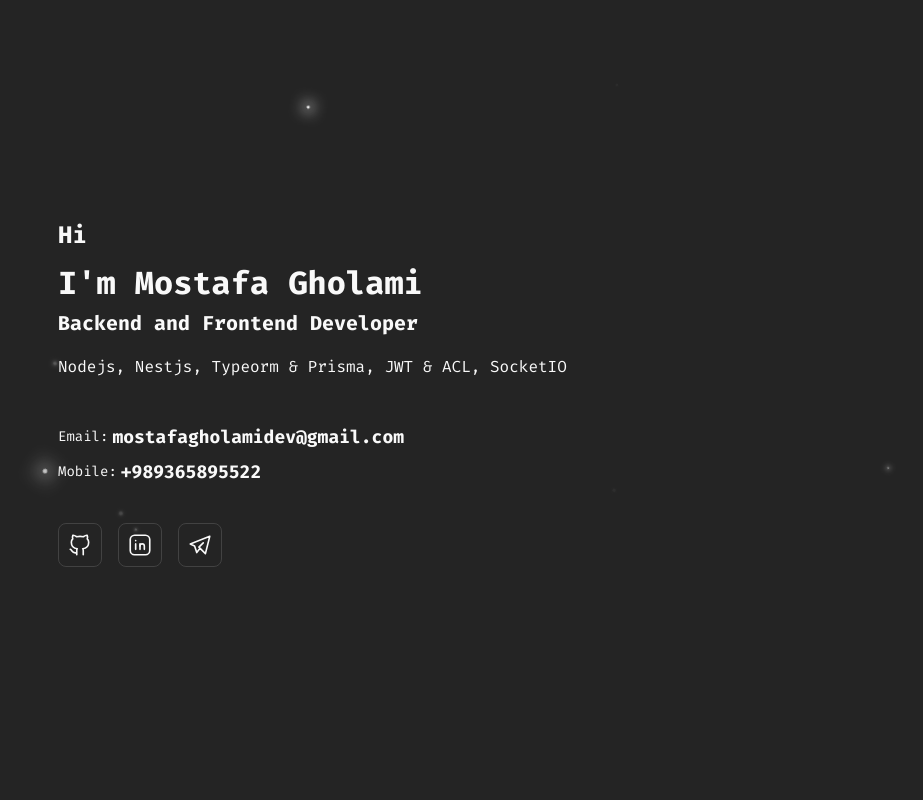
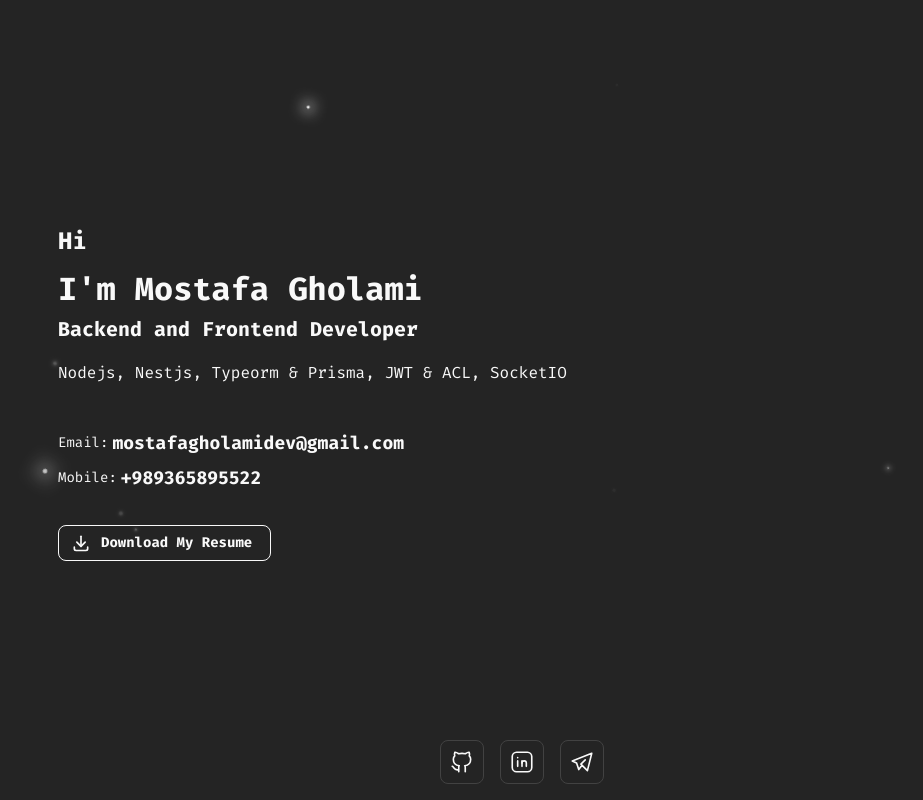
Before and after one commit to mst-ghi/mst-ghi.github.io, a Next.js app: page / in a window 1280 px wide. Shown: the whole page, without its empty margins (118-1041 px from the left). Built offline with nearby package versions, Linux system fonts and the light colour scheme.

Commit message:
source updated
Signed-off-by: Mostafa Gholami <mostafagholamidev@gmail.com>

```diff
--- a/src/app/page.tsx
+++ b/src/app/page.tsx
@@ -1,11 +1,12 @@
 'use client';
 
+import Link from 'next/link';
 import { AppData } from '@/data';
 import { useMediaQueries } from '@/hooks';
 import { AppPage } from '@/components/shell';
-import { Socials } from '@/components/common';
-import { Anchor, Flex, Text } from '@mantine/core';
+import { IconDownload } from '@tabler/icons-react';
 import { TypeAnimation } from 'react-type-animation';
+import { Anchor, Box, Button, Flex, Text } from '@mantine/core';
 
 export default function HomePage() {
   const { isMobile, isDesktop } = useMediaQueries();
@@ -66,7 +67,18 @@ export default function HomePage() {
         </Anchor>
       </Flex>
 
-      <Socials />
+      <Box mt='md'>
+        <Button
+          component={Link}
+          variant='outline'
+          color='#f9f9f9'
+          target='_blank'
+          href='/MostafaGholami-Resume.pdf'
+          leftSection={<IconDownload size={20} />}
+        >
+          Download My Resume
+        </Button>
+      </Box>
     </AppPage>
   );
 }
--- a/src/components/shell/app-layout.tsx
+++ b/src/components/shell/app-layout.tsx
@@ -1,5 +1,6 @@
 'use client';
 
+import { Socials } from '../common';
 import { useEffect, useState } from 'react';
 import { AppShell, Center, Loader } from '@mantine/core';
 
@@ -9,7 +10,7 @@ const AppLayout = ({ children }: { children: React.ReactNode }) => {
   useEffect(() => {
     const timeout = setTimeout(() => {
       setLoading(false);
-    }, 2000);
+    }, 1000);
 
     return () => clearTimeout(timeout);
   }, []);
@@ -38,6 +39,13 @@ const AppLayout = ({ children }: { children: React.ReactNode }) => {
       )}
 
       {!loading && <AppShell.Main>{children}</AppShell.Main>}
+      {!loading && (
+        <AppShell.Footer withBorder={false}>
+          <Center mb='md'>
+            <Socials />
+          </Center>
+        </AppShell.Footer>
+      )}
     </AppShell>
   );
 };
--- a/src/utils/theme.ts
+++ b/src/utils/theme.ts
@@ -5,12 +5,4 @@ export const ThemeObject: MantineThemeOverride = {
   black: '#15161A',
   white: '#f9f9f9',
   defaultRadius: 'md',
-  other: {},
-  components: {
-    Button: {
-      defaultProps: {
-        variant: 'light',
-      },
-    },
-  },
 };
```
Also changed, not shown: 1 other file (tests, documents, lock files or other folders).
